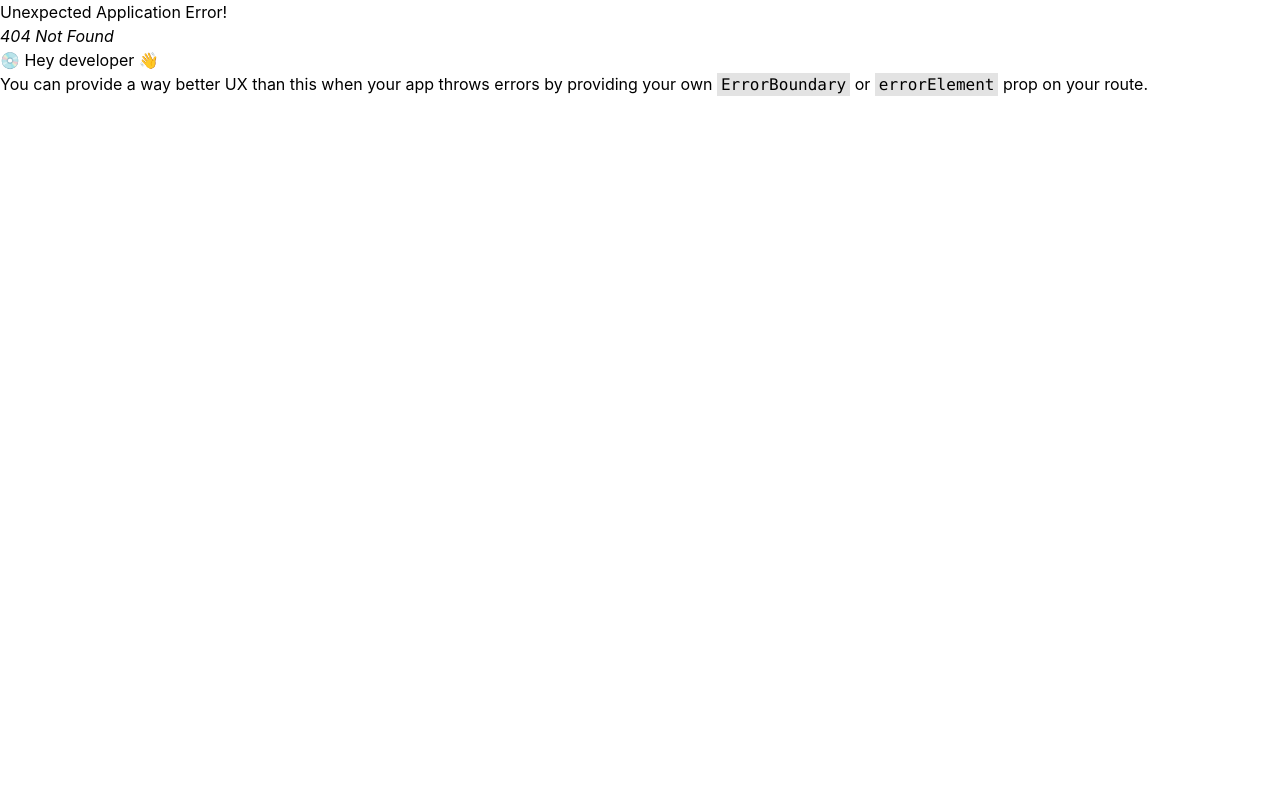
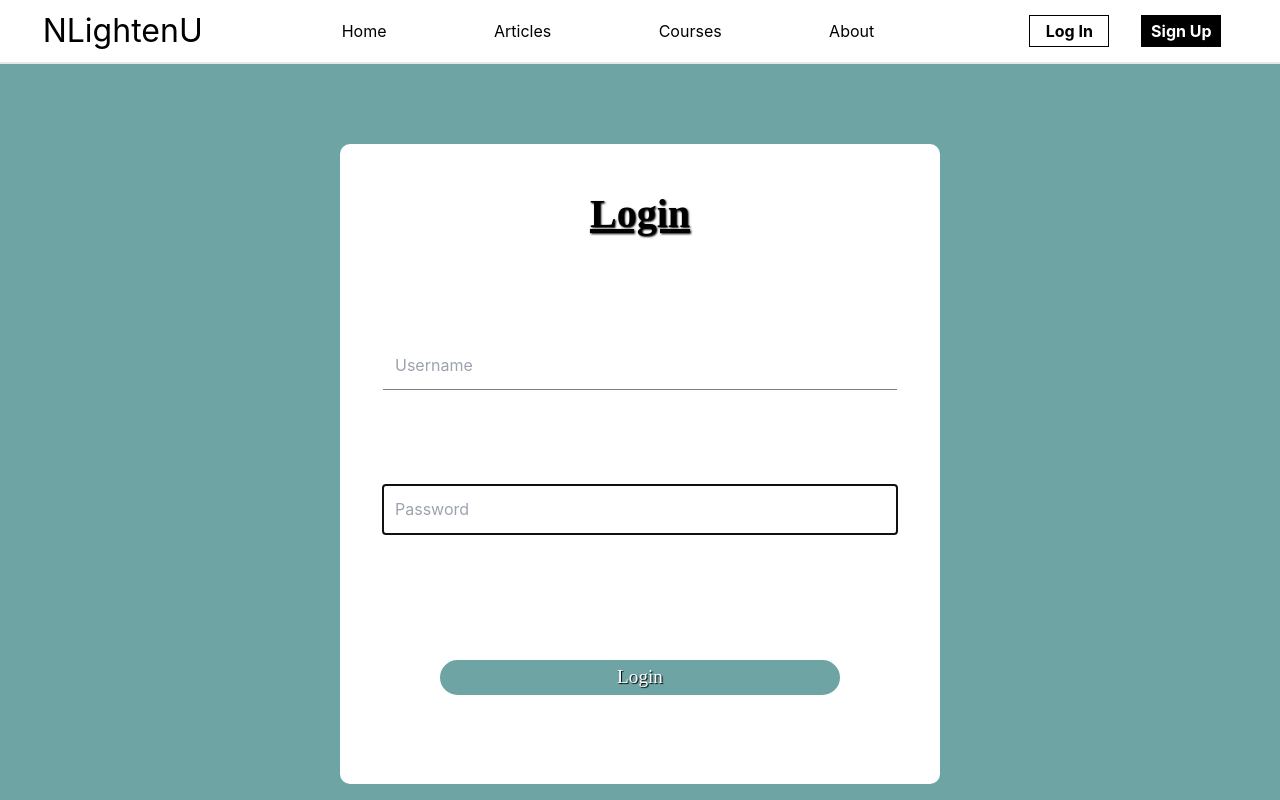
Before and after one commit to shazebK/nlightenu, a React (Create React App) app: page /auth/login in a window 1280 px wide. Before the commit this address had no page. Shown: the top 800 px of the page. Built offline with nearby package versions, Linux system fonts and the light colour scheme.

Commit message:
Login Page made and routing done

```diff
--- a/package.json
+++ b/package.json
@@ -3,9 +3,6 @@
   "version": "0.1.0",
   "private": true,
   "dependencies": {
-    "@fortawesome/fontawesome-svg-core": "^6.4.2",
-    "@fortawesome/free-solid-svg-icons": "^6.4.2",
-    "@fortawesome/react-fontawesome": "^0.2.0",
     "@testing-library/jest-dom": "^5.17.0",
     "@testing-library/react": "^13.4.0",
     "@testing-library/user-event": "^13.5.0",
--- a/src/components/AuthPage.css
+++ /dev/null
@@ -1,68 +0,0 @@
-.page{
-    background-color: rgb(111, 164, 165);
-    width:100vw;
-    height:100vh;
-    display: flex;
-    justify-content: center;
-    align-items: center;
-}
-
-.main_reg{
-    display:flex;
-    flex-direction: column;
-    align-items: center;
-    justify-content: center;
-}
-
-.form_reg{
-    height:80vh;
-    width:600px;
-    display: flex;
-    flex-direction: column;
-    align-items:center;
-    justify-content: space-around;
-    border: 1mm solid white;
-    border-radius: 10px;
-    color:black;
-    background-color:white;
-    padding: 12px;
-    margin:0px;
-    padding-left: 40px;
-    padding-right: 40px;
-    z-index:4;
-}
-
-.input_reg{
-    width: 100%;
-    padding:12px;
-    border-bottom:1px solid grey;
-}
-
-.label_reg,.p_reg{
-    background-color: white;
-    padding: 1px;
-
-}
-.p_reg{
-    font-weight: bolder;
-    text-align: center;
-    text-decoration: none;
-    font-size:40px;
-    font-family:serif;
-    text-decoration: underline;
-    text-shadow:1px 1px 2px black ;
-}
-.button_reg{
-    margin-top:30px;
-    height:35px;
-    width:400px;
-    border:solid 2px rgb(111, 164, 165);
-    border-radius: 50px;
-    margin-bottom: 50px;
-    font-size: larger;
-    font-family: cursive;
-    font-weight: 500;
-    background-color: rgb(111, 164, 165);
-    color: white;
-    text-shadow:1px 1px 1px black ;
-}
--- a/src/components/HomePage.js
+++ b/src/components/HomePage.js
@@ -1,12 +1,9 @@
 import React from "react";
-import Navbar from "./UI/Navbar";
-import Footer from "./UI/Footer";
 import ImageTitleCard from "./UI/ImageTitleCard";
 
 const HomePage = () => {
     return (
         <>
-        <Navbar/>
         <div className="w-full flex justify-around items-center">
             <div className="w-3/5">
                 <h1 className="text-[40px] font-bold leading-10 my-4">Learn Smart <br/> Enlighten Your Path</h1>
@@ -54,7 +51,6 @@ const HomePage = () => {
             </div>
             <h2 className="text-[16px] font-bold my-4 cursor-pointer text-right">View More</h2>
         </div>
-        <Footer/>
         </>
     );
 }
--- /dev/null
+++ b/src/components/LoginPage.js
@@ -0,0 +1,31 @@
+import './LoginSignUp.css'
+const LoginPage=()=>{
+    return (
+    <div className='page'>
+      <main className='main_reg'>
+
+         <form className="form_reg">
+         <p className='p_reg'>Login</p><hr/>
+               <input type="text"
+               placeholder="Username"
+               className='input_reg'
+               autoFocus
+               required
+               />
+
+            <hr style={{color:"black",fontSize:"2px"}} />
+
+               <input type="password"
+               placeholder="Password"
+               autoFocus
+               className='input_reg'
+               required
+               />
+               <hr />
+            <button className='button_reg'>Login</button>
+         </form>
+      </main>
+    </div>
+    )
+}
+export default LoginPage;
--- a/src/components/Register.css
+++ b/src/components/LoginSignUp.css
@@ -1,21 +1,25 @@
-*{
-    width:100%;
+.page{
+    background-color: rgb(111, 164, 165);
     height:100vh;
-    background-color: rgb(111, 164, 165);
+    display: flex;
+    justify-content: center;
+    align-items: center;
+}
 
-}
-main{
+.main_reg{
     display:flex;
     flex-direction: column;
     align-items: center;
     justify-content: center;
 }
-form{
+
+.form_reg{
     height:80vh;
     width:600px;
     display: flex;
     flex-direction: column;
-    align-items: center;
+    align-items:center;
+    justify-content: space-around;
     border: 1mm solid white;
     border-radius: 10px;
     color:black;
@@ -25,14 +29,20 @@ form{
     padding-left: 40px;
     padding-right: 40px;
     z-index:4;
+}
 
+.input_reg{
+    width: 100%;
+    padding:12px;
+    border-bottom:1px solid grey;
 }
-input,label,p{
+
+.label_reg,.p_reg{
     background-color: white;
     padding: 1px;
 
 }
-p{
+.p_reg{
     font-weight: bolder;
     text-align: center;
     text-decoration: none;
@@ -41,10 +51,10 @@ p{
     text-decoration: underline;
     text-shadow:1px 1px 2px black ;
 }
-button{
+.button_reg{
     margin-top:30px;
-   height:250px;
-   width:400px;
+    height:35px;
+    width:400px;
     border:solid 2px rgb(111, 164, 165);
     border-radius: 50px;
     margin-bottom: 50px;
--- a/src/components/Register.js
+++ /dev/null
@@ -1,36 +0,0 @@
-import './Register.css'
-const Register=()=>{
-    return (
-    <main>
-
-       <form className="userRegistration">
-       <p>Registration</p><hr />
-             <input type="text"
-              placeholder="Username"
-              autoFocus
-              required
-             />
-
-           <hr style={{color:"black",fontSize:"2px"}} />
-
-             <input type="password"
-              placeholder="Password"
-              autoFocus
-              required
-             />
-             <hr />
-
-             <input type="password"
-              placeholder=" Confirm password"
-              autoFocus
-              required
-             />
-             <hr />
-          <button>Sign Up</button>
-
-
-       </form>
-    </main>
-    )
-}
-export default Register;
--- a/src/components/AuthPage.js
+++ b/src/components/SignUpPage.js
@@ -1,5 +1,5 @@
-import './AuthPage.css'
-const AuthPage=()=>{
+import './LoginSignUp.css'
+const SignUpPage=()=>{
     return (
     <div className='page'>
       <main className='main_reg'>
@@ -38,4 +38,4 @@ const AuthPage=()=>{
     </div>
     )
 }
-export default AuthPage;
+export default SignUpPage;
--- a/src/components/UI/Navbar.js
+++ b/src/components/UI/Navbar.js
@@ -13,8 +13,8 @@ const Navbar = () => {
                 <li><Link to = "/">About</Link></li>
             </ul>
             <div className="flex">
-                <Link to = "/auth"><Button theme = "white">Log In</Button></Link>
-                <Link to = "/auth"><Button theme = "black">Sign Up</Button></Link>
+                <Link to = "/auth/login"><Button theme = "white">Log In</Button></Link>
+                <Link to = "/auth/signup"><Button theme = "black">Sign Up</Button></Link>
             </div>
         </nav>
     );
--- a/src/pages/Auth.js
+++ b/src/pages/Auth.js
@@ -1,7 +1,10 @@
-import AuthPage from "../components/AuthPage"
+import LoginPage from "../components/LoginPage";
+import SignUpPage from "../components/SignUpPage";
+import { useParams } from "react-router-dom";
 const Auth=()=>{
+    const params = useParams();
     return (
-      <AuthPage/>
+      params.authtype === "login" ? <LoginPage/> : <SignUpPage/>
     )
 }
 export default Auth;
--- /dev/null
+++ b/src/pages/RootLayout.js
@@ -0,0 +1,16 @@
+import React from "react";
+import { Outlet } from "react-router-dom";
+import Navbar from "../components/UI/Navbar";
+import Footer from "../components/UI/Footer";
+
+const RootLayout = () => {
+    return (
+        <>
+            <Navbar/>
+            <Outlet/>
+            <Footer/>
+        </>
+    );
+}
+
+export default RootLayout;
```
Also changed, not shown: src/App.js (+15 -2 lines), 1 other file (tests, documents, lock files or other folders).
